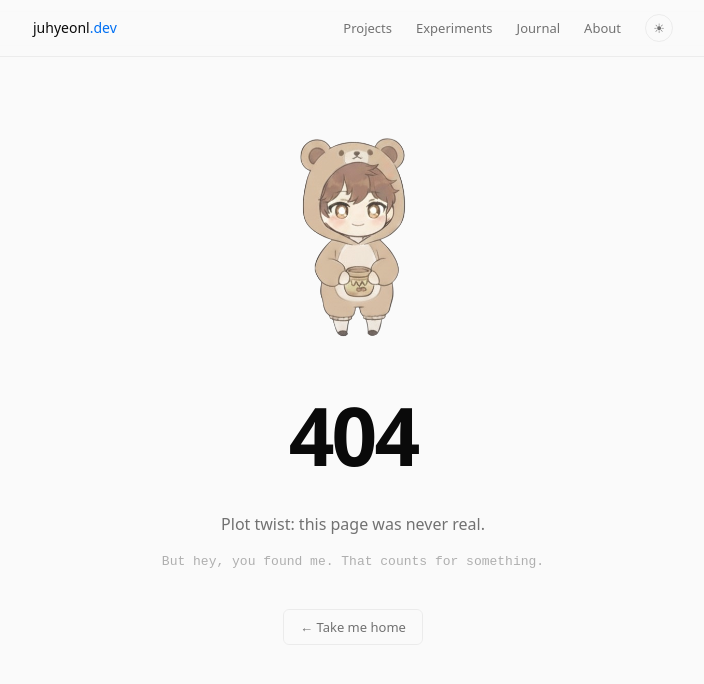
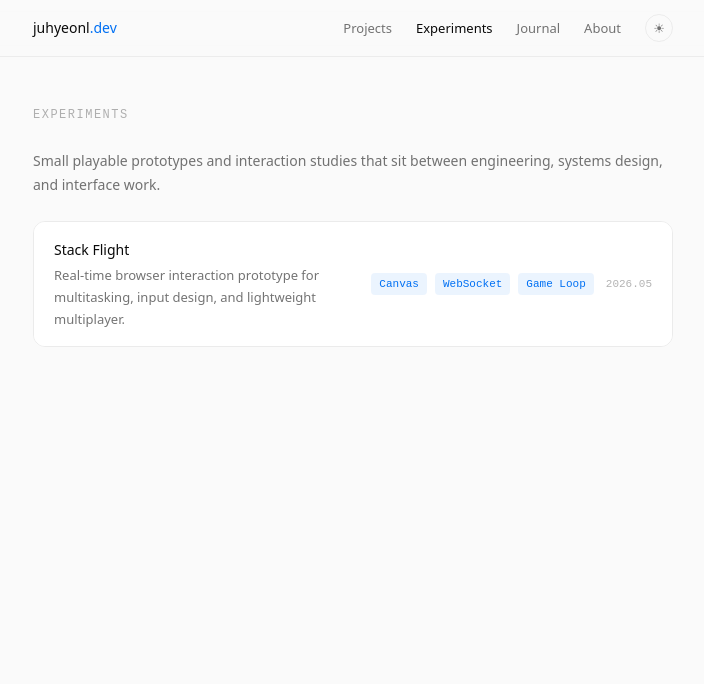
Before and after one commit to juhyeonl-hub/portfolio-blog, a React (Vite) app in the folder frontend/: page /experiments in a window 1280 px wide. Before the commit this address had no page. Shown: the top 684 px of the page, without its empty margins (287-991 px from the left). Built offline with nearby package versions, Linux system fonts and the light colour scheme.

Commit message:
Add experiments page for Stack Flight

```diff
--- a/frontend/public/games/stack-flight/src/main.js
+++ b/frontend/public/games/stack-flight/src/main.js
@@ -2,6 +2,10 @@ import { StackFlightGame } from "./game_loop.js";
 import { Input } from "./input.js";
 import { UI } from "./ui.js";
 import { makeSeed } from "./utils/rng.js";
+
+if (new URLSearchParams(window.location.search).get("embed") === "1") {
+  document.body.classList.add("embed");
+}
 
 const canvas = document.querySelector("#game");
 const input = new Input(canvas);
--- a/frontend/src/App.jsx
+++ b/frontend/src/App.jsx
@@ -1,4 +1,4 @@
-import { BrowserRouter, Routes, Route } from 'react-router-dom';
+import { BrowserRouter, Navigate, Routes, Route } from 'react-router-dom';
 import { AuthProvider } from './context/AuthContext';
 import { ThemeProvider } from './context/ThemeContext';
 import ProtectedRoute from './components/ProtectedRoute';
@@ -9,6 +9,7 @@ import ProjectDetailPage from './pages/ProjectDetailPage';
 import BlogPage from './pages/BlogPage';
 import BlogPostPage from './pages/BlogPostPage';
 import AboutPage from './pages/AboutPage';
+import ExperimentsPage from './pages/ExperimentsPage';
 import StackFlightPage from './pages/StackFlightPage';
 import GuestbookPage from './pages/GuestbookPage';
 import AdminDashboard from './pages/AdminDashboard';
@@ -32,7 +33,9 @@ function App() {
           <Route path="/blog" element={<BlogPage />} />
           <Route path="/blog/:slug" element={<BlogPostPage />} />
           <Route path="/about" element={<AboutPage />} />
-          <Route path="/games" element={<StackFlightPage />} />
+          <Route path="/experiments" element={<ExperimentsPage />} />
+          <Route path="/experiments/stack-flight" element={<StackFlightPage />} />
+          <Route path="/games" element={<Navigate to="/experiments" replace />} />
           <Route path="/guestbook" element={<PageLayout title="Guestbook"><GuestbookPage /></PageLayout>} />
 
           {/* Legacy routes redirect */}
--- a/frontend/src/components/Nav.jsx
+++ b/frontend/src/components/Nav.jsx
@@ -7,7 +7,7 @@ export default function Nav() {
 
   const links = [
     { to: '/projects', label: 'Projects' },
-    { to: '/games', label: 'Experiments' },
+    { to: '/experiments', label: 'Experiments' },
     { to: '/blog', label: 'Journal' },
     { to: '/about', label: 'About' },
   ];
--- /dev/null
+++ b/frontend/src/pages/ExperimentsPage.jsx
@@ -0,0 +1,62 @@
+import { Link } from 'react-router-dom';
+import Nav from '../components/Nav';
+import SectionLabel from '../components/SectionLabel';
+import usePageView from '../hooks/usePageView';
+
+const experiments = [
+  {
+    slug: 'stack-flight',
+    title: 'Stack Flight',
+    description: 'Real-time browser interaction prototype for multitasking, input design, and lightweight multiplayer.',
+    tags: ['Canvas', 'WebSocket', 'Game Loop'],
+    date: '2026.05',
+  },
+];
+
+export default function ExperimentsPage() {
+  usePageView();
+
+  return (
+    <div style={{ background: 'var(--bg)', minHeight: '100vh' }}>
+      <Nav />
+      <div className="max-w-[720px] mx-auto px-10 pt-12 pb-20">
+        <SectionLabel>Experiments</SectionLabel>
+        <p className="text-[14px] mt-0 mb-6" style={{ color: 'var(--text-secondary)' }}>
+          Small playable prototypes and interaction studies that sit between engineering, systems design, and interface work.
+        </p>
+
+        <div className="rounded-xl overflow-hidden" style={{ border: '0.5px solid var(--border)' }}>
+          {experiments.map((experiment, i) => (
+            <Link
+              key={experiment.slug}
+              to={`/experiments/${experiment.slug}`}
+              className="flex items-center justify-between px-5 py-4 no-underline transition-colors"
+              style={{ borderTop: i > 0 ? '1px solid var(--border)' : 'none', background: 'var(--bg-card)' }}
+              onMouseEnter={e => e.currentTarget.style.background = 'var(--bg-hover)'}
+              onMouseLeave={e => e.currentTarget.style.background = 'var(--bg-card)'}
+            >
+              <div className="flex-1 min-w-0">
+                <span className="text-[14px] font-medium block" style={{ color: 'var(--text-primary)' }}>
+                  {experiment.title}
+                </span>
+                <span className="text-[13px] block mt-0.5" style={{ color: 'var(--text-secondary)' }}>
+                  {experiment.description}
+                </span>
+              </div>
+              <div className="hidden md:flex items-center gap-2 ml-4 shrink-0">
+                {experiment.tags.map(tag => (
+                  <span key={tag} className="font-mono text-[11px] px-2 py-0.5 rounded" style={{ background: 'var(--accent-bg)', color: 'var(--accent)' }}>
+                    {tag}
+                  </span>
+                ))}
+                <span className="font-mono text-[11px] ml-1" style={{ color: 'var(--text-tertiary)' }}>
+                  {experiment.date}
+                </span>
+              </div>
+            </Link>
+          ))}
+        </div>
+      </div>
+    </div>
+  );
+}
--- a/frontend/src/pages/StackFlightPage.jsx
+++ b/frontend/src/pages/StackFlightPage.jsx
@@ -26,14 +26,14 @@ export default function StackFlightPage() {
               className="text-[13px] no-underline px-3 py-1.5 rounded-md transition-colors"
               style={{ border: '0.5px solid var(--border)', color: 'var(--text-secondary)' }}
             >
-              Open Prototype
+              Open Standalone
             </a>
             <Link
-              to="/projects"
+              to="/experiments"
               className="text-[13px] no-underline px-3 py-1.5 rounded-md transition-colors"
               style={{ border: '0.5px solid var(--border)', color: 'var(--text-tertiary)' }}
             >
-              Back to Projects
+              Back to Experiments
             </Link>
           </div>
         </div>
@@ -43,11 +43,12 @@ export default function StackFlightPage() {
           style={{ border: '0.5px solid var(--border)', background: 'var(--bg-card)' }}
         >
           <iframe
-            src="/games/stack-flight/index.html"
+            src="/games/stack-flight/index.html?embed=1"
             title="Stack Flight"
             className="block w-full"
-            style={{ aspectRatio: '7 / 4', border: 0, minHeight: '420px' }}
+            style={{ aspectRatio: '7 / 4', border: 0, minHeight: '420px', maxHeight: 'calc(100vh - 220px)' }}
             allow="autoplay"
+            scrolling="no"
           />
         </div>
       </div>
```
Also changed, not shown: frontend/public/games/stack-flight/styles.css (+33 -0 lines), 2 other files (tests, documents, lock files or other folders).
